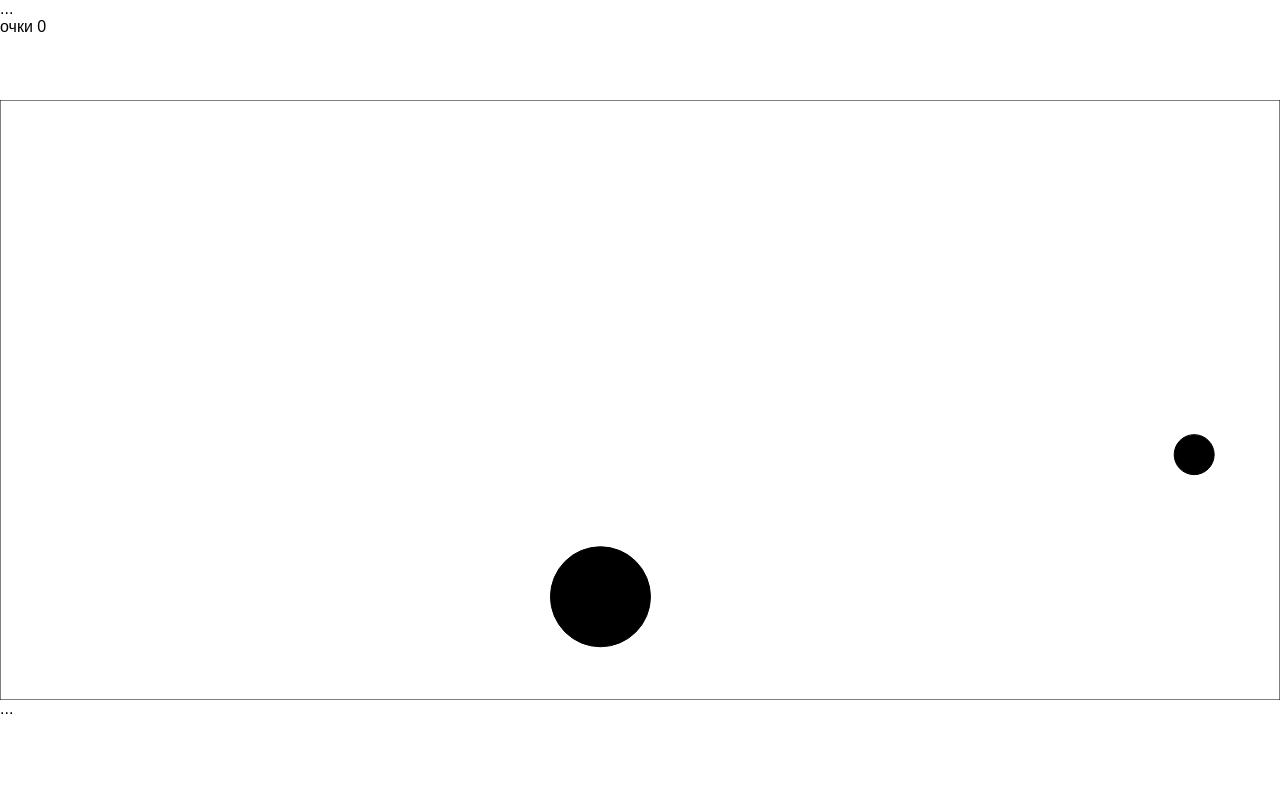
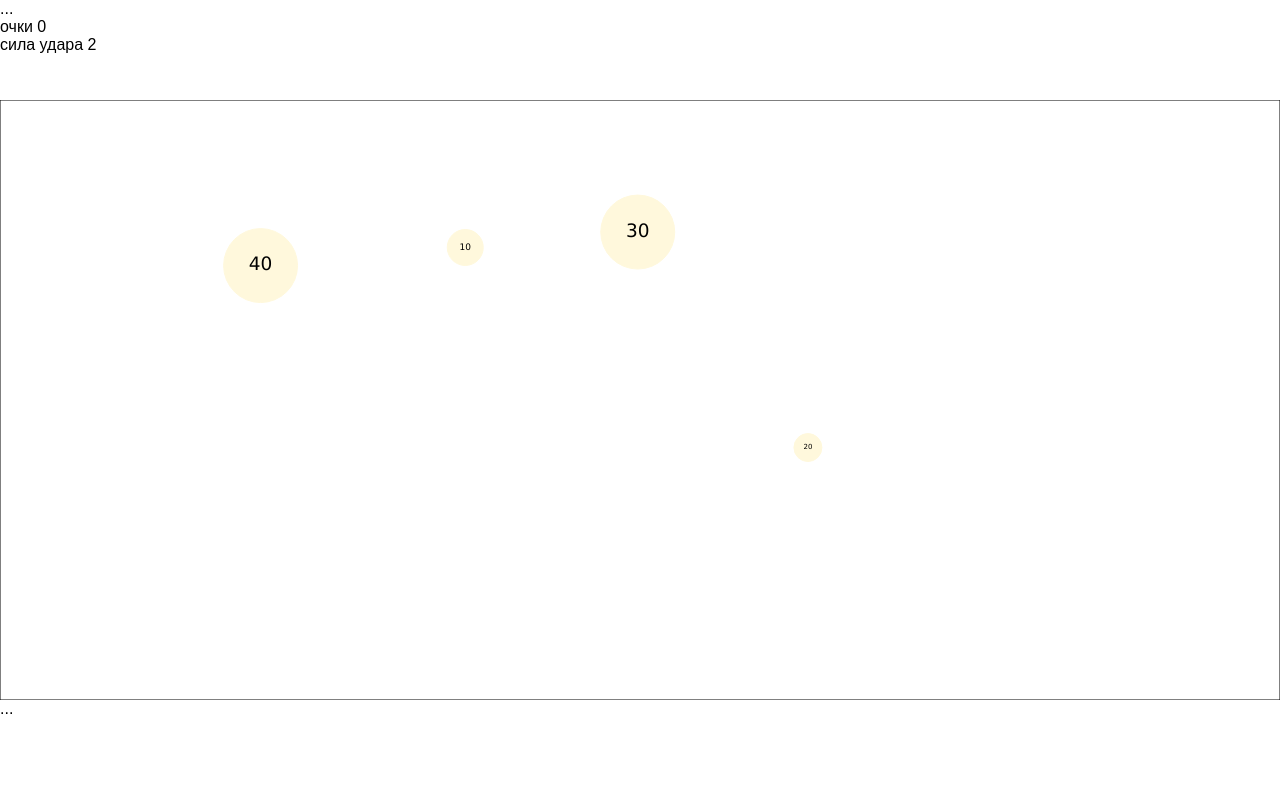
Before and after one commit to damikmaxxx/dynamical-clicker, a plain HTML site: page index.html in a window 1280 px wide. Drawn offline with Linux system fonts and the light colour scheme.

Commit message:
общее обновление js

```diff
--- a/index.html
+++ b/index.html
@@ -15,7 +15,10 @@
             очки
             <span id="score">0</span>
         </div>
-
+        <div>
+            сила удара
+            <span id="damage">0</span>
+        </div>
     </div>
     <canvas id="canvas"></canvas>
     <div class="panel">...</footer>
@@ -24,16 +27,18 @@
 
 </script>
 <script src="js/script.js"></script>
-<script src="js/listener.js"></script>
 <script src="js/object.js"></script>
 <script src="js/objects/circle.js"></script>
 <script src="js/store.js"></script>
+<script src="js/listener.js"></script>
+
+
 <script src="js/canvas.js"></script>
 
 <script>
     let mouse = {x:0,y:0};
     const canvas = new Canvas({ width: CANVAS.width, height: CANVAS.height });
-    canvas.start();
+    canvas.start({spawnObj:1000, damage:2});
 </script>
 
 
--- a/js/canvas.js
+++ b/js/canvas.js
@@ -3,19 +3,24 @@ class Canvas {
     this.width = obj.width;
     this.height = obj.height;
   }
-  start() {
+  start(info) {
+    STORE.score = info?.score || 0;
+    STORE.damage = info?.damage || 0;
+    UPDATE_VIEW_INFO()
     setInterval(() => {
       this.update();
+      console.log("0.01sec")
     }, 10);
-    // setInterval(() => {
-    //   this.spawnerObjects();
-    // }, 1000);
+    setInterval(() => {
+      this.spawnerObjects();
+    }, info?.spawnObj || 10000);
+
   }
   update() {
     ctx.clearRect(0, 0, this.width, this.height);
     this.borderCanvas();
     this.objectsActions();
-    mouseHover();
+    STORE.mouseHoverObjects();
   }
   borderCanvas() {
     ctx.lineWidth = 1;
@@ -25,8 +30,8 @@ class Canvas {
 
   spawnerObjects() {
     let speed = 1;
-    let radius = getRandomInt(10, 100)
-    addObject({
+    let radius = getRandomInt(10, 50)
+    STORE.addObject({
       x: getRandomInt(0, this.width - radius),
       y: getRandomInt(0, this.height - radius),
       xS: getRandomFloat(-speed, speed + 1),
--- a/js/listener.js
+++ b/js/listener.js
@@ -1,15 +1,23 @@
 CANVAS.addEventListener("mousedown", (e) => {
   let objLen = STORE.objects.length;
 
-  STORE.objects = STORE.objects.filter((el) => {
-    return !(
+  let clickObj = STORE.objects.find((el) => {
+    return (
       el.x + el.r > e.offsetX &&
       el.x - el.r < e.offsetX &&
       el.y + el.r > e.offsetY &&
       el.y - el.r < e.offsetY
     );
   });
-  STORE.addPoint(objLen - STORE.objects.length);
+  if(!clickObj) return;
+  if (clickObj.value - STORE.damage <= 0){
+    STORE.addPoint(clickObj.value);
+    STORE.deleteObject(clickObj.id);
+  }
+  else{
+    STORE.addPoint(STORE.damage);
+    clickObj.value -= STORE.damage;
+  }
 });
 
 window.onresize = resize;
@@ -17,9 +25,7 @@ function resize() {
   canvas.resize(width, height);
 }
 
-
-canvas.addEventListener('mousemove', function (e) {
-
-    mouse.x = e.offsetX; // получаем координату X мыши
-    mouse.y = e.offsetY; // получаем координату Y мыши
-  });
+canvas.addEventListener("mousemove", function (e) {
+  mouse.x = e.offsetX; // получаем координату X мыши
+  mouse.y = e.offsetY; // получаем координату Y мыши
+});
--- a/js/object.js
+++ b/js/object.js
@@ -1,17 +1,20 @@
 class Object {
   constructor(obj) {
-    this.id = obj.id || Date.now();
-    this.x = obj.x || 50;
-    this.y = obj.y || 50;
-    this.xS = obj.xS || 2;
-    this.yS = obj.yS || 2;
-    this.r = obj.r || 50;
+    this.id = obj?.id || Date.now();
+    this.x = obj?.x || 50;
+    this.y = obj?.y || 50;
+    this.xS = obj?.xS || 2;
+    this.yS = obj?.yS || 2;
+    this.r = obj?.r || 50;
+    this.hover = obj?.hover || 50;
+    this.value = obj?.value || 50;
   }
 
   action() {
     this.checkBorder();
     this.move();
     this.render();
+    this.decreaseValue(0.1);
   }
   checkBorder() {
     let borderTouch = false;
@@ -38,15 +41,26 @@ class Object {
     }
   }
   move() {
-    console.log("move");
     this.x += this.xS;
     this.y += this.yS;
   }
-  render() {
-    console.log("object render")
+  renderText() {
+    let fontSize = this.r/2
+    ctx.beginPath();
+    ctx.font = fontSize + 'px Verdana';
+    ctx.fillStyle = "rgba(0,0,0)";
+    ctx.textAlign = 'center';
+    ctx.textBaseline = 'middle';
+    ctx.fillText(Math.round(this.value), this.x, this.y);
   }
   insideCanvas() {
     if (this.x + this.r >= canvas.width) this.x = canvas.width - this.r;
     if (this.y + this.r >= canvas.height) this.y = canvas.height - this.r;
   }
+  decreaseValue(val){
+    this.value > 0 ? this.value -= val : this.deleteFromStore();
+  }
+  deleteFromStore(){
+    STORE.deleteObject(this.id)
+  }
 }
--- a/js/objects/circle.js
+++ b/js/objects/circle.js
@@ -3,18 +3,24 @@ class Circle extends Object {
     super(obj); // вызывает конструктор super класса и передаёт параметр name
   }
   render() {
+    let fontSize = this.r/2
+
     ctx.beginPath();
+    ctx.strokeStyle = "rgba(255,248,220)";
+    ctx.fillStyle = "rgba(255,248,220)";
     ctx.arc(this.x, this.y, this.r, 0, Math.PI * 2);
     ctx.fill();
     ctx.stroke();
 
     if(this.hover){
         ctx.beginPath();
-        ctx.lineWidth = 4;
+        ctx.lineWidth = 2;
         ctx.strokeStyle = "rgba(0,0,0,2)";
         ctx.arc(this.x, this.y, this.r + 6, 0, Math.PI * 2);
         ctx.stroke();
     }
 
+    this.renderText()
+
   }
 }
--- a/js/script.js
+++ b/js/script.js
@@ -6,8 +6,9 @@ let height = (CANVAS.height = innerHeight - 200);
 
 
 
-function updateScore() {
+function UPDATE_VIEW_INFO() {
   document.getElementById("score").textContent = STORE.SCORE;
+  document.getElementById("damage").textContent = STORE.damage;
 }
 
 function getRandomInt(min, max) {
--- a/js/store.js
+++ b/js/store.js
@@ -1,28 +1,31 @@
 let STORE = {
   SCORE: 0,
+  damage:15,
   objects: [
-    new Circle({ id: 1, x: 100, y: 100, xS: 1, yS: 1, r: 50,hover:false, }),
-    new Circle({ id: 2, x: 200, y: 200, xS: 2, yS: -1, r: 20,hover:false, }),
+    new Circle({ id: 1, x: 100, y: 100, xS: 1, yS: 1, r: 50, hover: false,value:10, }),
+    new Circle({ id: 2, x: 200, y: 200, xS: 2, yS: -1, r: 20, hover: false,value:10, }),
   ],
   addPoint(p) {
     STORE.SCORE += p;
-    updateScore();
+    UPDATE_VIEW_INFO();
   },
+  addObject(obj) {
+    STORE.objects.push(new Circle(obj));
+  },
+
+  mouseHoverObjects() {
+    STORE.objects.forEach((el) => {
+      el.hover =
+        el.x + el.r > mouse.x &&
+        el.x - el.r < mouse.x &&
+        el.y + el.r > mouse.y &&
+        el.y - el.r < mouse.y
+          ? true
+          : false;
+    });
+  },
+  deleteObject(id) {
+    STORE.objects = STORE.objects.filter((el) => !(el.id == id));
+
+  }
 };
-
-function addObject(obj){
-
-  STORE.objects.push(
-    new Circle(obj)
-  );
-  STORE.COUNT_ELEMENTS += STORE.objects.length;
-}
-
-function mouseHover(){
-  STORE.objects.forEach((el) => {
-      el.hover = el.x + el.r > mouse.x &&
-      el.x - el.r < mouse.x &&
-      el.y + el.r > mouse.y &&
-      el.y - el.r < mouse.y ? true : false;
-  });
-}
```
